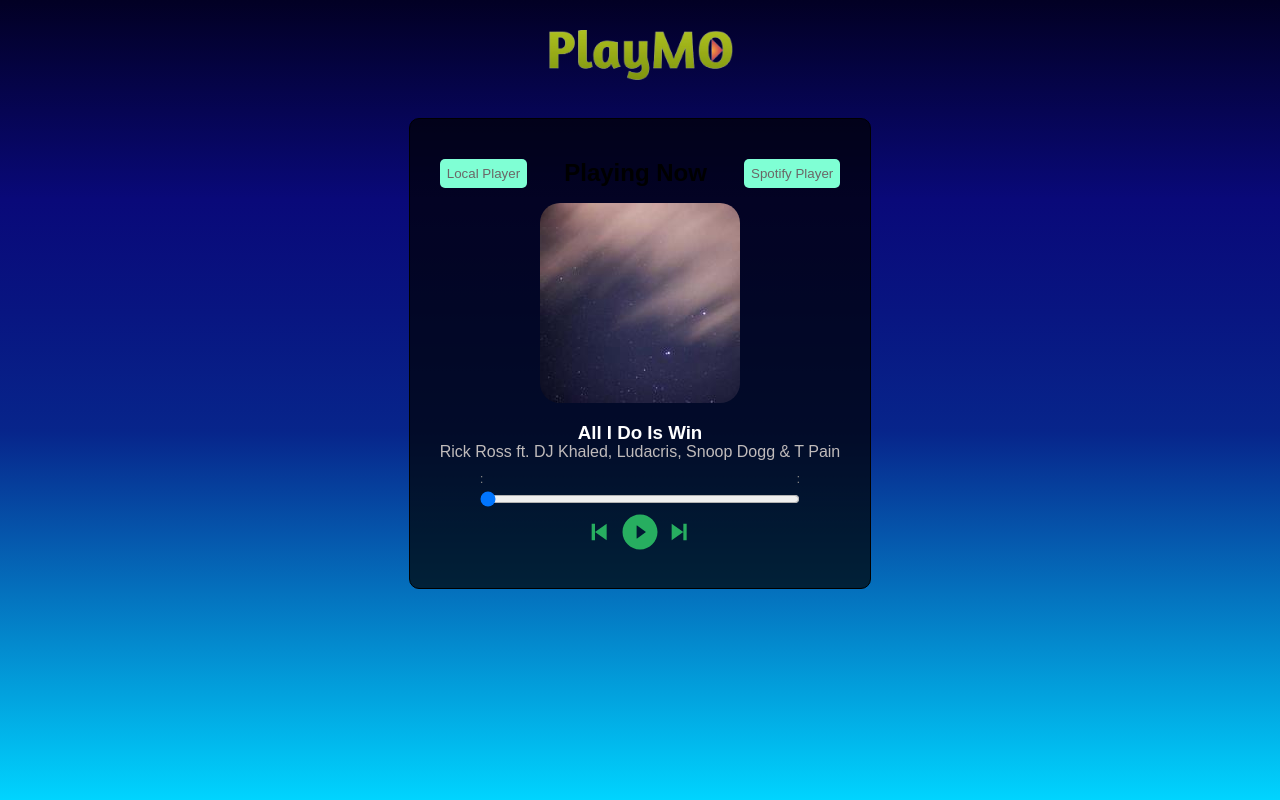
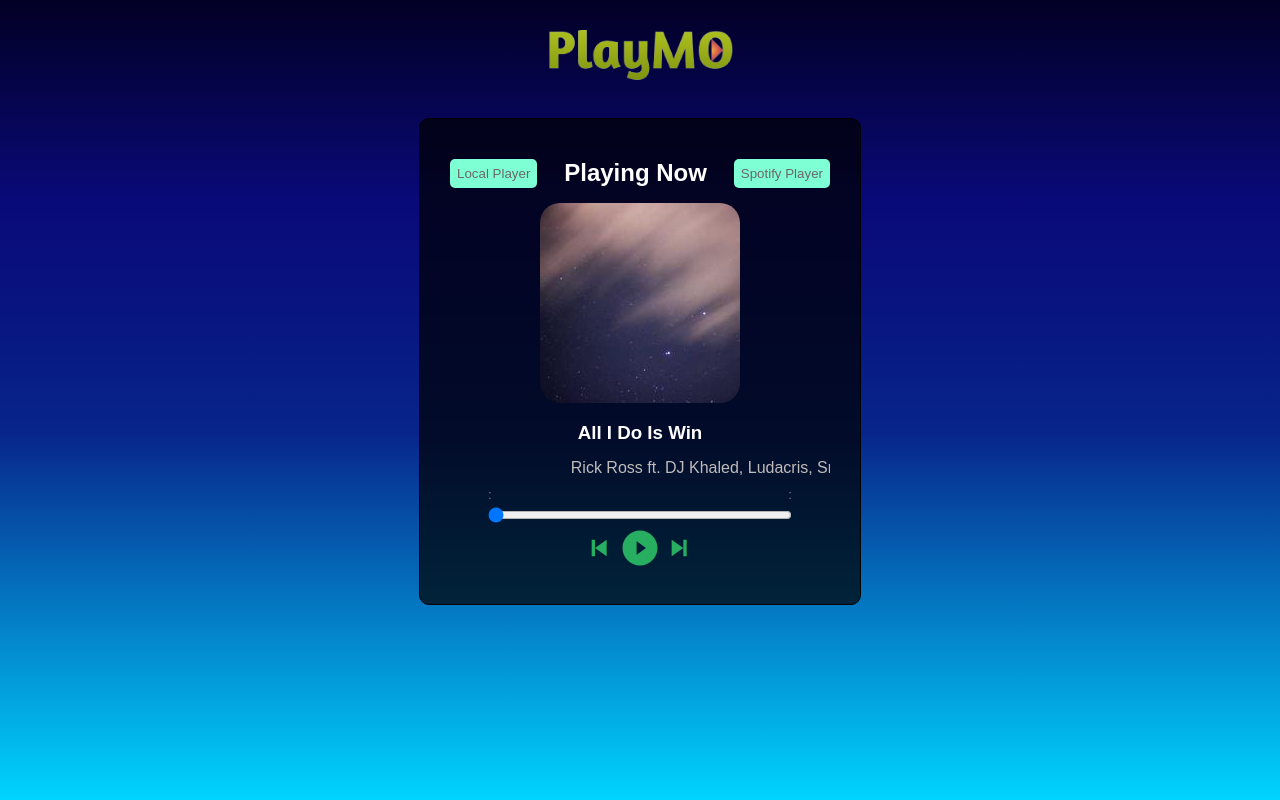
Before and after one commit to MichaelOmoniyi/playmo, a React (Vite) app: page / in a window 1280 px wide. Built offline with nearby package versions, Linux system fonts and the light colour scheme; no server answers.

Commit message:
updating: playmo, adding a scrolling marquee feature

```diff
--- a/src/App.css
+++ b/src/App.css
@@ -57,7 +57,7 @@ body {
 }
 
 .music-dash {
-  width: auto;
+  /* width: auto; */
   height: auto;
   margin: auto;
   margin-top: 70px;
--- a/src/App.jsx
+++ b/src/App.jsx
@@ -1,18 +1,19 @@
 import Player from "./component/Player";
-import './App.css'
+import "./App.css";
 
 export default function App() {
   return (
     <div className="App">
       <div className="header">
         <header>
-          <img src="/src/assets/PlayMO.png" alt="PlayMo Logo" />
+          <a href="/">
+            <img src="/src/assets/PlayMO.png" alt="PlayMo Logo" />
+          </a>
         </header>
       </div>
       <div className="music-dash">
         <Player />
       </div>
-
     </div>
   );
 }
--- a/src/component/Player.css
+++ b/src/component/Player.css
@@ -65,7 +65,35 @@
     margin-block: 5px;
 }
 
-.spotify-frame{
-    height: 70vh;
-    width: 600px;
+.playerDisplay, .spotify-frame {
+    min-width: 380px !important;
 }
+
+.marquee-container {
+    /* width: 100%; */
+    overflow: hidden;
+    /* background: #f1f1f1;
+    padding: 10px 0; */
+  }
+
+  .marquee {
+    display: inline-block;
+    white-space: nowrap;
+    animation: marquee 15s linear infinite;
+  }
+
+  @keyframes marquee {
+    0% {
+      transform: translateX(100%);
+    }
+    100% {
+      transform: translateX(-100%);
+    }
+  }
+
+  .marquee p {
+    display: inline-block;
+    /* padding: 0 50px;
+    font-size: 24px;
+    color: #333; */
+  }
--- a/src/component/Player.jsx
+++ b/src/component/Player.jsx
@@ -6,17 +6,17 @@ import musicImage from "../assets/music-player.jpg";
 import { AiFillPlayCircle, AiFillPauseCircle } from "react-icons/ai";
 import { BiSkipNext, BiSkipPrevious } from "react-icons/bi";
 import { IconContext } from "react-icons";
-import "./Player.css"
+import "./Player.css";
 
 export default function Player() {
   const [isPlaying, setIsPlaying] = useState(false);
   const [time, setTime] = useState({
     min: "",
-    sec: ""
+    sec: "",
   });
   const [currTime, setCurrTime] = useState({
     min: "",
-    sec: ""
+    sec: "",
   });
 
   const [seconds, setSeconds] = useState();
@@ -30,7 +30,7 @@ export default function Player() {
       const secRemain = Math.floor(sec % 60);
       setTime({
         min: min,
-        sec: secRemain
+        sec: secRemain,
       });
     }
   }, [isPlaying, duration]);
@@ -43,7 +43,7 @@ export default function Player() {
         const sec = Math.floor(sound.seek([]) % 60);
         setCurrTime({
           min,
-          sec
+          sec,
         });
       }
     }, 1000);
@@ -71,7 +71,7 @@ export default function Player() {
         >
           Local Player
         </button>
-        <h2>Playing Now</h2>
+        <h2 style={{ color: "white" }}>Playing Now</h2>
         <button
           className={`tab ${activeTab === "spotify" ? "active" : ""}`}
           onClick={() => setActiveTab("spotify")}
@@ -85,9 +85,14 @@ export default function Player() {
             <img className="musicCover" src={musicImage} alt="Music Cover" />
             <div className="titles">
               <h3 className="title">All I Do Is Win</h3>
-              <p className="subTitle">
-                Rick Ross ft. DJ Khaled, Ludacris, Snoop Dogg & T Pain
-              </p>
+              <div className="marquee-container">
+                <div className="marquee">
+                  <p className="subTitle">
+                    Rick Ross ft. DJ Khaled, Ludacris, Snoop
+                    Dogg & T Pain
+                  </p>
+                </div>
+              </div>
             </div>
             <div className="playerDisplay">
               <div className="time">
@@ -118,13 +123,17 @@ export default function Player() {
               </button>
               {!isPlaying ? (
                 <button className="playButton" onClick={playingButton}>
-                  <IconContext.Provider value={{ size: "3em", color: "#27AE60" }}>
+                  <IconContext.Provider
+                    value={{ size: "3em", color: "#27AE60" }}
+                  >
                     <AiFillPlayCircle />
                   </IconContext.Provider>
                 </button>
               ) : (
                 <button className="playButton" onClick={playingButton}>
-                  <IconContext.Provider value={{ size: "3em", color: "#27AE60" }}>
+                  <IconContext.Provider
+                    value={{ size: "3em", color: "#27AE60" }}
+                  >
                     <AiFillPauseCircle />
                   </IconContext.Provider>
                 </button>
@@ -138,7 +147,8 @@ export default function Player() {
           </div>
         )}
         {activeTab === "spotify" && (
-          <iframe className="spotify-frame"
+          <iframe
+            className="spotify-frame"
             title="Spotify Embed: Recommendation Playlist"
             src={`https://open.spotify.com/embed/playlist/6hfwHFC3PLf1Doz23GSPWf?utm_source=generator&theme=0`}
             width="100%"
@@ -149,7 +159,6 @@ export default function Player() {
           />
         )}
       </div>
-
     </div>
   );
 }
--- a/src/index.css
+++ b/src/index.css
@@ -10,7 +10,7 @@ body {
 .component {
   background-color: white;
   width: 25%;
-  max-width: 600px;
+  /* max-width: 600px; */
   margin: 1em auto;
   padding-bottom: 2em;
   border: 0.1px solid black;
@@ -31,6 +31,7 @@ body {
 .subTitle {
   margin-top: -1em;
   color: #4f4f4f;
+  max-width: 300px;
 }
 
 .time {
```
